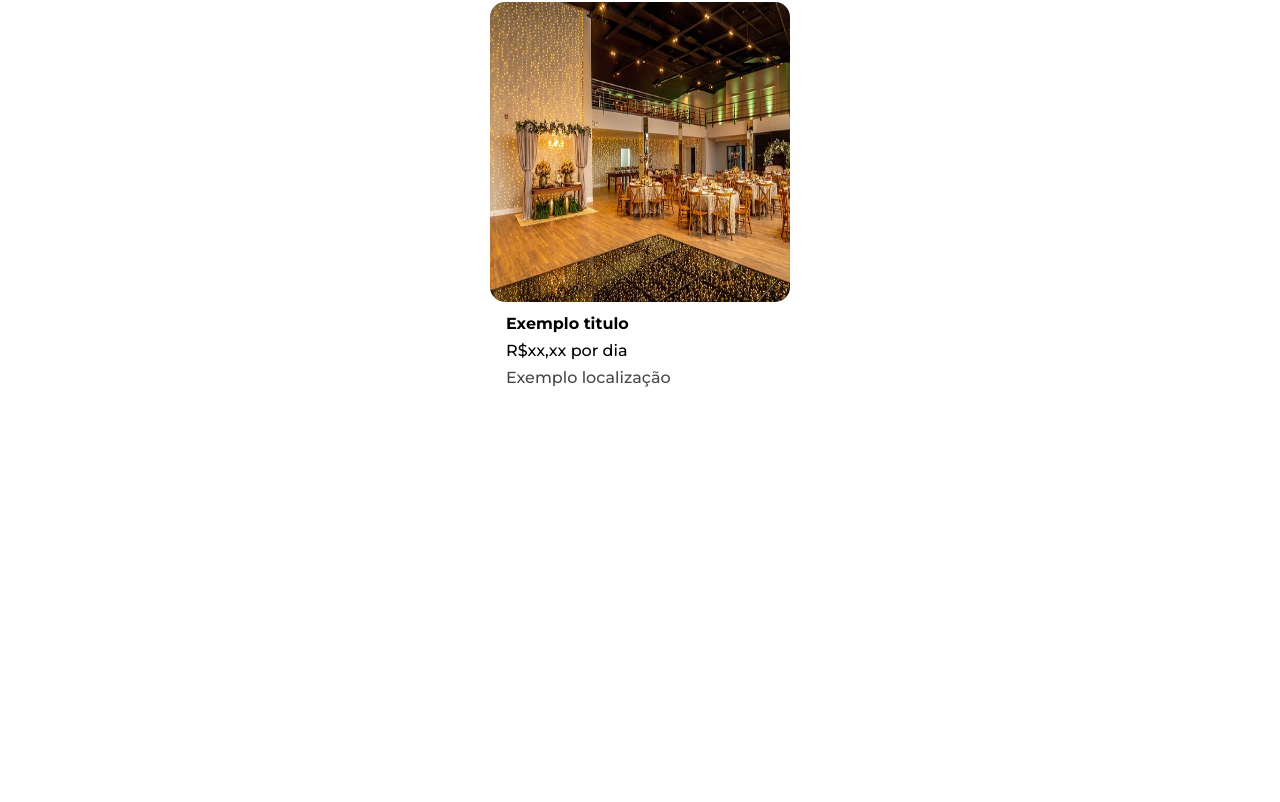
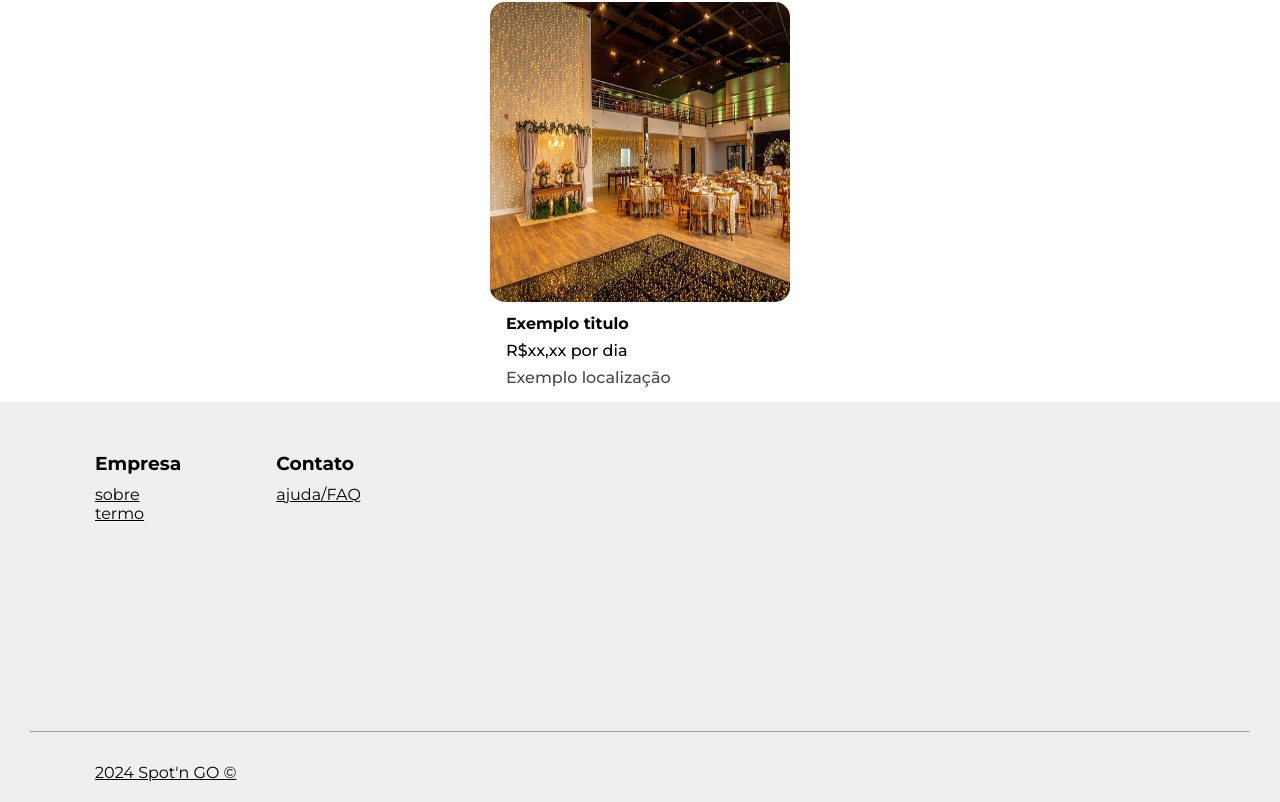
Before and after one commit to Hackathon-spotngo-2024/HackathonIFC2024-frontend, a Vue app: page / in a window 1280 px wide. Shown: the part 2722-3524 px from the top of the page. Before the commit the page ends 3109 px from the top, so only its background shows below. Built offline with nearby package versions, Linux system fonts and the light colour scheme.

Commit message:
feat#18: Criar rodapé

```diff
--- a/src/App.vue
+++ b/src/App.vue
@@ -1,9 +1,16 @@
 <script setup>
+import RodapeComponentVue from "./components/RodapeComponent.vue";
 
 </script>
 
 <template>
+
   <router-view></router-view>
+
+  <footer>
+    <RodapeComponent/>
+  </footer>
+
 </template>
 
 <style scoped>
--- /dev/null
+++ b/src/components/RodapeComponent.vue
@@ -0,0 +1,76 @@
+<script setup>
+
+</script>
+
+
+<template>
+    <footer class="rodape">
+        <div class="info">
+
+            <div class="empresa">
+                <h3>Empresa</h3>
+                <div class="links">
+                    <p class="sobre">sobre<a href="sobre"></a></p>
+                    <p>termo <a href="termo"></a></p>
+                </div>
+            </div>
+            <div class="contato">
+                <h3>Contato</h3>
+                <div class="links">
+                    <p class="contato"> ajuda/FAQ <a href="ajuda"></a></p>
+                </div>
+            </div>
+        </div>
+        <div class="linha">
+            <hr>
+        </div>
+        <div>
+            <p class="mensagemFinal">2024 Spot'n GO &copy;</p>
+        </div>
+    </footer>
+</template>
+
+<style scoped>
+.rodape {
+    background-color: rgba(239, 239, 239, 1);
+    color: #000000;
+    padding: 50px 0;
+    position: relative;
+    bottom: 0;
+    width: 100%;
+    height: 300px;
+    margin-top: 15px;
+}
+
+.info {
+    margin-left: 95px;
+    display: flex;
+    gap: 95px;
+    font-family: "Montserrat";
+}
+
+h3 {
+    margin-bottom: 10px;
+}
+
+p {
+    font-family: "Montserrat";
+    text-decoration: underline;
+}
+
+p:hover {
+    text-decoration: none;
+}
+
+.linha{
+margin-left: 30px;
+margin-right: 30px;
+margin-top: 208px;
+}
+
+.mensagemFinal{
+    font-family: "Montserrat";
+    margin-top: 30px;
+    margin-left: 95px;
+}
+</style>
--- a/src/main.js
+++ b/src/main.js
@@ -7,12 +7,14 @@ import NavbarComponent from './components/NavbarComponent.vue';
 import BannerComponent from './components/BannerComponent.vue';
 import CardSectionTitle from './components/CardSectionTitle.vue';
 import CardComponent from './components/CardComponent.vue';
+import RodapeComponent from './components/RodapeComponent.vue'
 
 const app = createApp(App)
 app.component('NavbarComponent', NavbarComponent)
 app.component('BannerComponent', BannerComponent)
 app.component('CardSectionTitle', CardSectionTitle)
 app.component('CardComponent', CardComponent)
+app.component('RodapeComponent', RodapeComponent)
 
 app.use(router)
 app.mount('#app')
--- a/src/router/HomePage.vue
+++ b/src/router/HomePage.vue
@@ -14,6 +14,7 @@
     <CardComponent />
     <CardComponent />
     <CardComponent />
+
   </div>
 </template>
 
```
